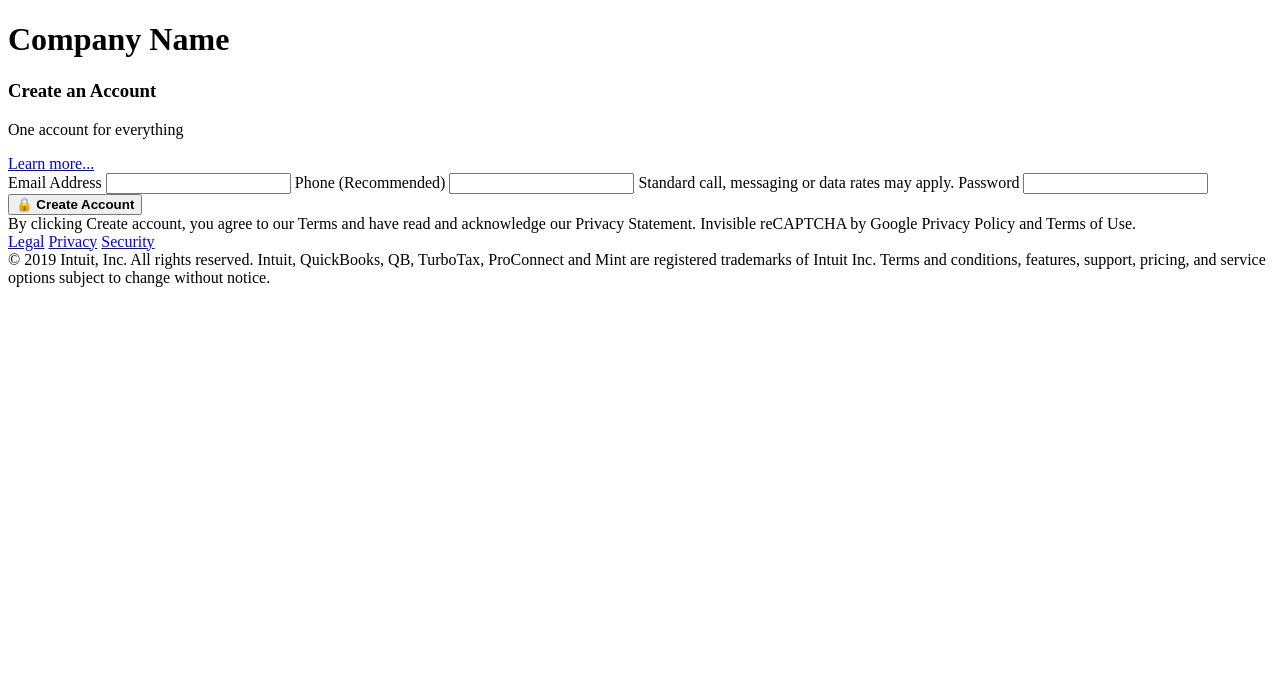
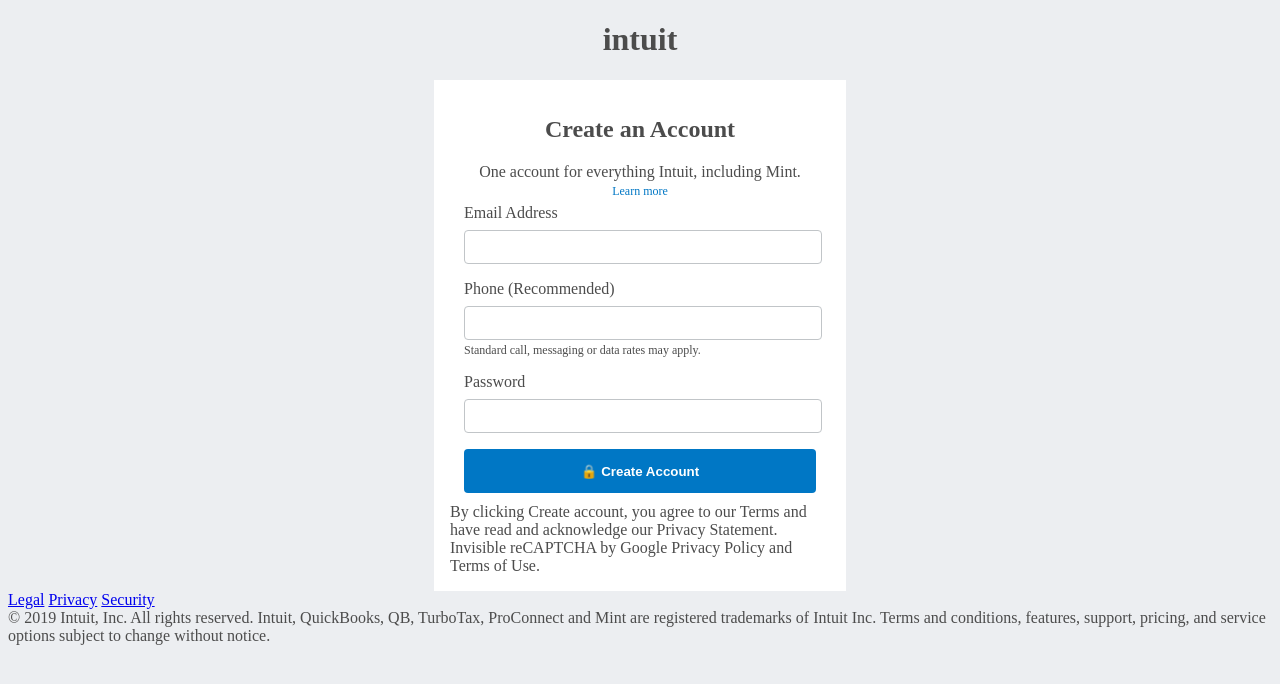
Before and after one commit to jstiven01/HTML-Forms, a plain HTML site: page index.html in a window 1280 px wide. Drawn offline with Linux system fonts and the light colour scheme.

Commit message:
starting to add some CSS to the project

```diff
--- /dev/null
+++ b/css/style.css
@@ -0,0 +1,64 @@
+body {
+    background-color: #eceef1;
+    color: #4c4c4c;
+
+}
+
+header {
+    text-align: center;
+}
+
+main {
+    background-color: white;
+    width: 380px;
+    margin: 0 auto;
+    padding: 16px;
+}
+
+.form-header span {
+    font-size: 16px;
+}
+
+.form-header a {
+    font-size: 12px;
+    text-decoration: none;
+    color: #0077C5;
+}
+
+.form-header a:hover {
+    text-decoration: underline;
+}
+
+fieldset {
+    border: none;
+}
+
+input {
+    display: block;
+    width: 100%;
+    height: 30px;
+    border: 1px solid #C1C5C8;
+    border-radius: 4px;
+    margin-top: 8px;
+    /* padding: 0px 8px; */
+    font-size: 14px;
+}
+
+input:focus {
+    outline: 0;
+    border-color: #52A8EC;
+    box-shadow: 0 1px 1px rgba(0,0,0,.075) inset, 0 0 8px rgba(82,168,236,.6);
+}
+
+.tel-description {
+    font-size: 12px;
+}
+
+.submit-button {
+    width: 100%;
+    border: none;
+    background-color: #0077c5;
+    color: white;
+    border-radius: 4px;
+    height: 44px;
+}
--- a/index.html
+++ b/index.html
@@ -5,32 +5,46 @@
     <meta name="viewport" content="width=device-width, initial-scale=1.0">
     <meta http-equiv="X-UA-Compatible" content="ie=edge">
     <title>Sign Up Page</title>
+    <link rel="stylesheet" href="css/style.css">
 </head>
 <body>
     <header>
-        <h1>Company Name</h1>
+        <h1>intuit</h1>
     </header>
+
     <main>
-        <h3>Create an Account</h3>
-        <p>One account for everything</p>
-        <a href="#">Learn more...</a>
+        <header class="form-header">
+            <h2>Create an Account</h2>
+            <span>One account for everything Intuit, including Mint.</span>
+            <br>
+            <a class="learn-more" href="#">Learn more</a>
+        </header>
         <form>
+            <fieldset>
                 <label for="email">Email Address</label>
                 <input type="email" id="email" name="email">
+            </fieldset>
+            <fieldset>
                 <label for="tel">Phone (Recommended)</label>
                 <input type="tel" id="tel" name="tel">
                 <span class="tel-description">Standard call, messaging or data rates may apply.</span>
+            </fieldset>
+            <fieldset>
                 <label for="password">Password</label>
                 <input type="password" id="password" name="password">
-            <button name="submit">
+            </fieldset>
+            <fieldset>
+                <button class="submit-button" name="submit">
                         <strong>&#128274; Create Account</strong>
                 </button>
+            </fieldset>
         </form>
         <span class="agree-terms">By clicking Create account, you agree to our
                 Terms and have read and acknowledge our Privacy Statement.</span>
         <span class="privacy-policy">Invisible reCAPTCHA by Google Privacy Policy and Terms of Use.</span>
 
     </main>
+
     <footer>
         <div class="footer-links">
             <a href="#">Legal</a>
```
Lines whose indentation alone changed are shown as unchanged.
